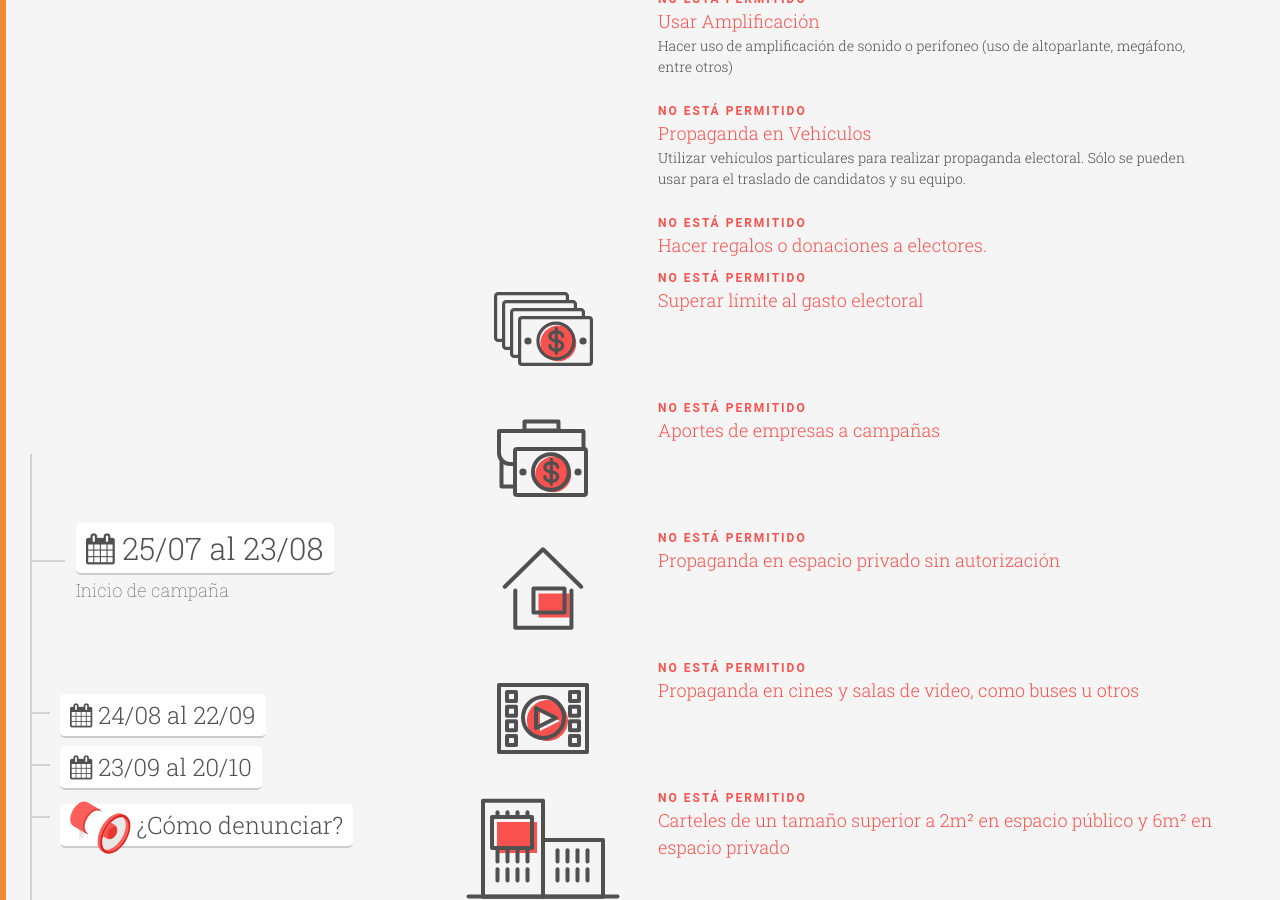
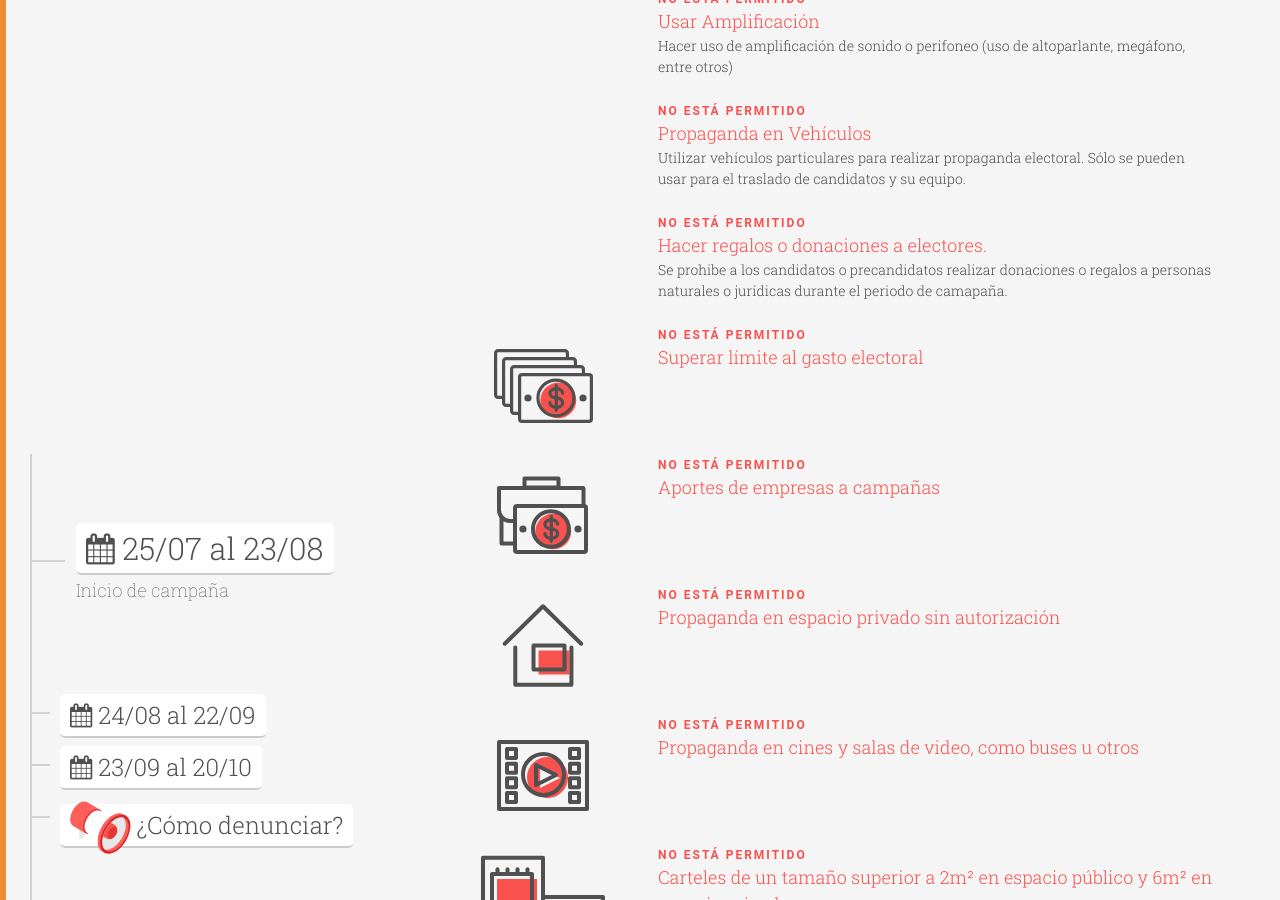
Before and after one commit to ciudadanointeligente/semaforo-electoral, a Jekyll site: the page built from index.html, in a window 1280 px wide and 900 px high, scrolled down 2539 px. Built offline with Jekyll 4.4.1, drawn with Linux system fonts in a browser that asks for light colours; nearby versions of some CDN libraries; some of the changed text lies outside the part shown.

Commit message:
Corrección textos

```diff
--- a/_includes/iniciocampana.html
+++ b/_includes/iniciocampana.html
@@ -146,6 +146,7 @@
     <div class="col-md-6 col-xs-9">
       <div class="tag no">No está permitido</div>
       <div class="no">Hacer regalos o donaciones a electores.</div>
+      <p class="bajada">Se prohibe a los candidatos o precandidatos realizar donaciones o regalos a personas naturales o jurídicas durante el periodo de camapaña.</p>
     </div>
   </div>
   <!-- 17 -->
@@ -202,6 +203,7 @@
     <div class="col-md-6 col-xs-9">
       <div class="tag no">No está permitido</div>
       <div class="no">Propaganda en infraestructura de servicios públicos</div>
+      <p class="bajada">Como paraderos, postes, sistema de alumbrado, cables, microbuses, etcétera.</p>
     </div>
   </div>
   <!-- 24 -->
```
